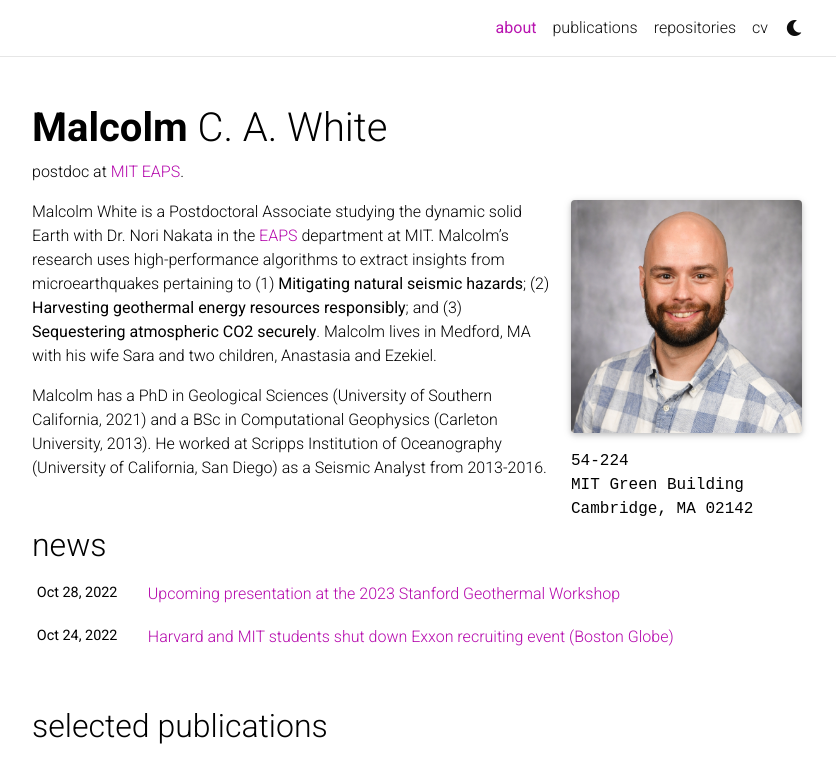
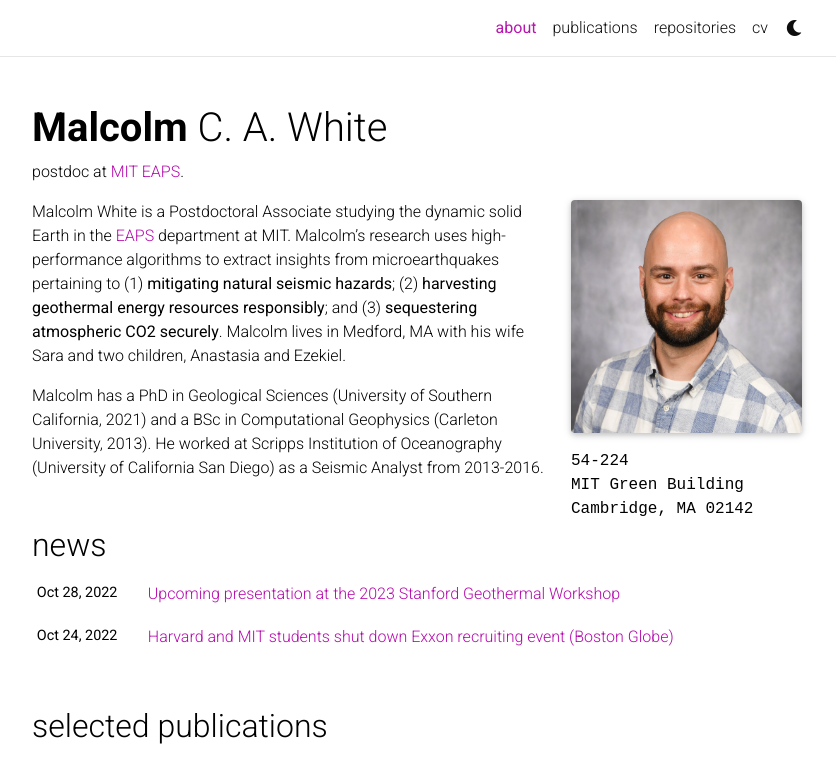
Before and after one commit to malcolmw/al-folio, a Jekyll site: the page built from _pages/about.md, in a window 1280 px wide and 1046 px high, cut to the strip 0-757 px from the top of the window. Shown: the whole strip, without its empty margins (223-1059 px from the left). Built offline with Jekyll 4.4.1, drawn with Linux system fonts in a browser that asks for light colours; comment, search, counter and statistics services are not loaded; a style sheet for code colours, icons or effects is not loaded.

Commit message:
Update landing page.

```diff
--- a/_pages/about.md
+++ b/_pages/about.md
@@ -17,6 +17,6 @@
 social: true  # includes social icons at the bottom of the page
 ---
 
-Malcolm White is a Postdoctoral Associate studying the dynamic solid Earth with Dr. Nori Nakata in the <a href='https://eapsweb.mit.edu'>EAPS</a> department at MIT. Malcolm's research  uses high-performance algorithms to extract insights from microearthquakes pertaining to (1) <b>Mitigating natural seismic hazards</b>; (2) <b>Harvesting geothermal energy resources responsibly</b>; and (3) <b>Sequestering atmospheric CO2 securely</b>. Malcolm lives in Medford, MA with his wife Sara and two children, Anastasia and Ezekiel.
+Malcolm White is a Postdoctoral Associate studying the dynamic solid Earth in the <a href='https://eapsweb.mit.edu'>EAPS</a> department at MIT. Malcolm's research  uses high-performance algorithms to extract insights from microearthquakes pertaining to (1) <b>mitigating natural seismic hazards</b>; (2) <b>harvesting geothermal energy resources responsibly</b>; and (3) <b>sequestering atmospheric CO2 securely</b>. Malcolm lives in Medford, MA with his wife Sara and two children, Anastasia and Ezekiel.
 
-Malcolm has a PhD in Geological Sciences (University of Southern California, 2021) and a BSc in Computational Geophysics (Carleton University, 2013). He worked at Scripps Institution of Oceanography (University of California, San Diego) as a Seismic Analyst from 2013-2016.
+Malcolm has a PhD in Geological Sciences (University of Southern California, 2021) and a BSc in Computational Geophysics (Carleton University, 2013). He worked at Scripps Institution of Oceanography (University of California San Diego) as a Seismic Analyst from 2013-2016.
```
